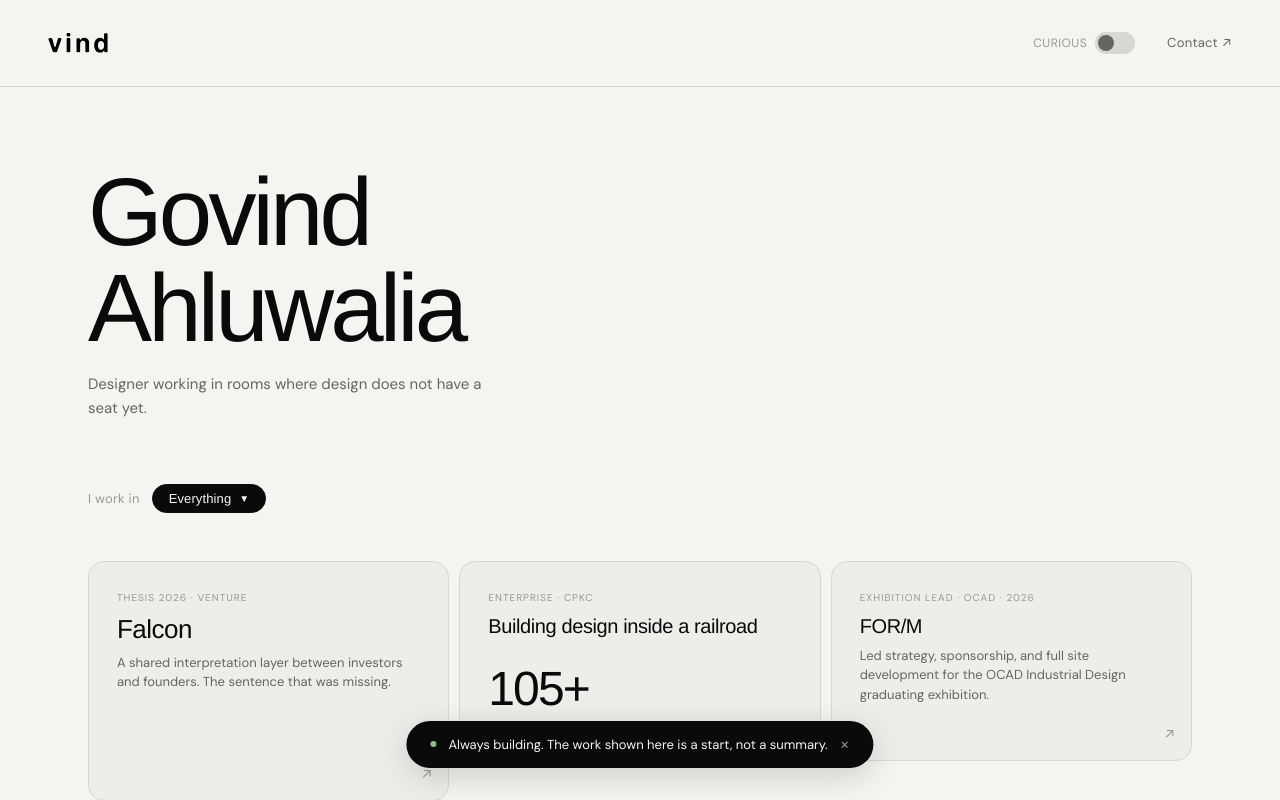
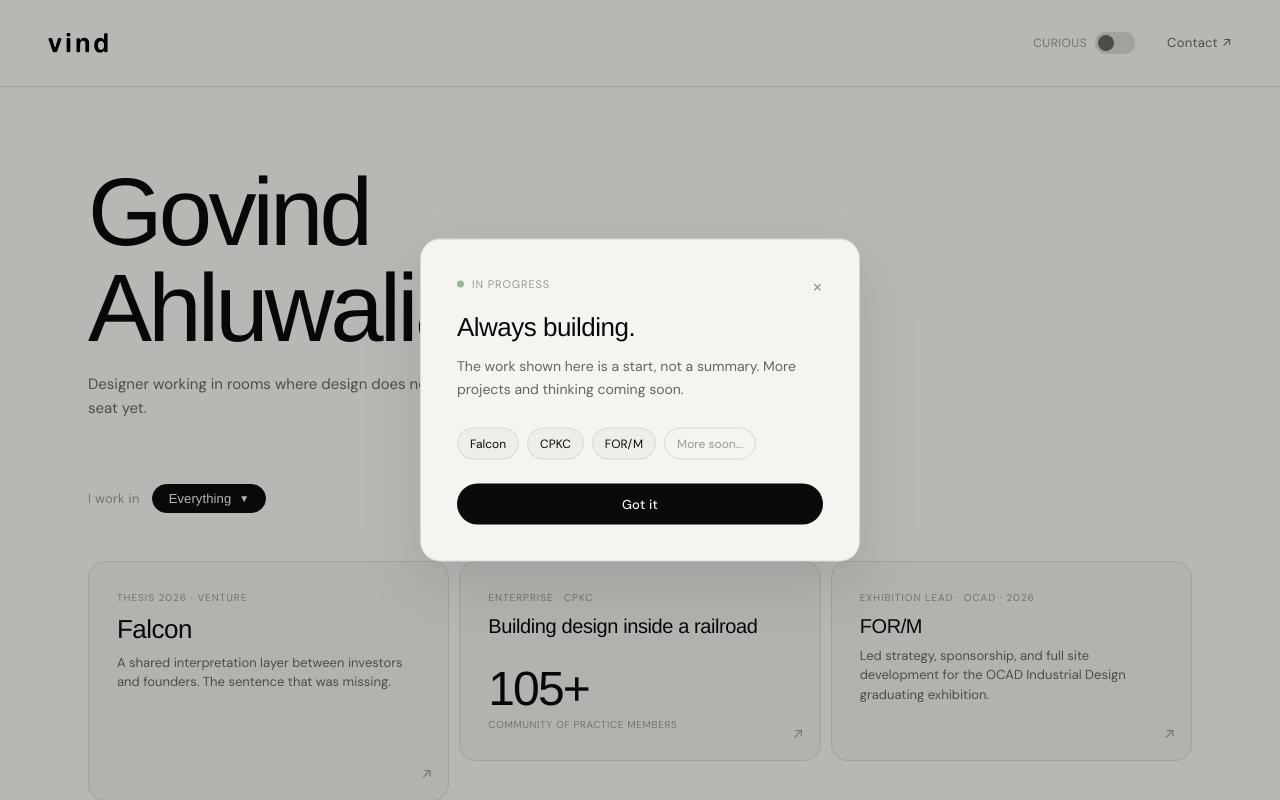
Before and after one commit to vindsingh/govind-portfolio, a Next.js app: page / in a window 1280 px wide. Shown: the top 800 px of the page. Built offline with nearby package versions, Linux system fonts and the light colour scheme.

Commit message:
wip as centered dialog

```diff
--- a/components/WorkInProgress.tsx
+++ b/components/WorkInProgress.tsx
@@ -8,7 +8,7 @@ export function WorkInProgress() {
   useEffect(() => {
     const dismissed = sessionStorage.getItem('wip-dismissed')
     if (!dismissed) {
-      setTimeout(() => setVisible(true), 800)
+      setTimeout(() => setVisible(true), 600)
     }
   }, [])
 
@@ -26,65 +26,148 @@ export function WorkInProgress() {
         style={{
           position: 'fixed',
           inset: 0,
+          background: 'rgba(0,0,0,0.25)',
           zIndex: 998,
-          background: 'transparent',
+          animation: 'fadeIn 0.2s ease',
         }}
       />
       <div style={{
         position: 'fixed',
-        bottom: '32px',
+        top: '50%',
         left: '50%',
-        transform: 'translateX(-50%)',
+        transform: 'translate(-50%, -50%)',
         zIndex: 999,
-        background: 'var(--text-primary)',
-        color: 'var(--bg)',
-        borderRadius: '100px',
-        padding: '14px 24px',
+        background: 'var(--bg)',
+        border: '0.5px solid var(--border)',
+        borderRadius: '20px',
+        padding: '36px',
+        width: 'min(440px, calc(100vw - 48px))',
+        boxShadow: '0 24px 64px rgba(0,0,0,0.10)',
+        animation: 'dialogIn 0.25s ease',
+      }}>
+
+        <div style={{
+          display: 'flex',
+          justifyContent: 'space-between',
+          alignItems: 'flex-start',
+          marginBottom: '16px',
+        }}>
+          <div style={{
             display: 'flex',
             alignItems: 'center',
-        gap: '12px',
-        fontSize: '13px',
-        fontFamily: 'var(--font-body)',
-        whiteSpace: 'nowrap',
-        maxWidth: 'calc(100vw - 48px)',
-        boxShadow: '0 8px 32px rgba(0,0,0,0.16)',
-        animation: 'slideUp 0.3s ease',
+            gap: '8px',
           }}>
             <span style={{
-          width: '6px',
-          height: '6px',
+              width: '7px',
+              height: '7px',
               borderRadius: '50%',
               background: '#8fbc8f',
               display: 'inline-block',
               flexShrink: 0,
             }} />
             <span style={{
-          overflow: 'hidden',
-          textOverflow: 'ellipsis',
+              fontSize: '11px',
+              letterSpacing: '0.08em',
+              textTransform: 'uppercase',
+              color: 'var(--text-muted)',
+              fontFamily: 'var(--font-body)',
             }}>
-          Always building. The work shown here is a start, not a summary.
+              In progress
             </span>
+          </div>
           <button
             onClick={dismiss}
             style={{
-            color: '#888',
-            fontSize: '18px',
-            lineHeight: 1,
-            cursor: 'pointer',
+              color: 'var(--text-muted)',
+              fontSize: '20px',
               background: 'none',
               border: 'none',
+              cursor: 'pointer',
+              lineHeight: 1,
               padding: '0',
-            flexShrink: 0,
               fontFamily: 'var(--font-body)',
             }}
           >
             ×
           </button>
         </div>
+
+        <h2 style={{
+          fontFamily: 'var(--font-display)',
+          fontSize: 'clamp(20px, 4vw, 26px)',
+          fontWeight: '500',
+          letterSpacing: '-0.02em',
+          lineHeight: '1.2',
+          color: 'var(--text-primary)',
+          marginBottom: '12px',
+        }}>
+          Always building.
+        </h2>
+
+        <p style={{
+          fontSize: '14px',
+          color: 'var(--text-secondary)',
+          lineHeight: '1.6',
+          fontFamily: 'var(--font-body)',
+          marginBottom: '28px',
+        }}>
+          The work shown here is a start, not a summary.
+          More projects and thinking coming soon.
+        </p>
+
+        <div style={{
+          display: 'flex',
+          gap: '8px',
+          flexWrap: 'wrap',
+        }}>
+          {['Falcon', 'CPKC', 'FOR/M', 'More soon...'].map((item, i) => (
+            <span
+              key={item}
+              style={{
+                padding: '6px 12px',
+                borderRadius: '100px',
+                border: '0.5px solid var(--border)',
+                fontSize: '12px',
+                color: i === 3 ? 'var(--text-muted)' : 'var(--text-primary)',
+                fontFamily: 'var(--font-body)',
+                background: i === 3 ? 'transparent' : 'var(--bg-card)',
+              }}
+            >
+              {item}
+            </span>
+          ))}
+        </div>
+
+        <button
+          onClick={dismiss}
+          style={{
+            marginTop: '24px',
+            width: '100%',
+            padding: '12px',
+            background: 'var(--text-primary)',
+            color: 'var(--bg)',
+            border: 'none',
+            borderRadius: '100px',
+            fontSize: '13px',
+            fontFamily: 'var(--font-body)',
+            fontWeight: '500',
+            cursor: 'pointer',
+            letterSpacing: '0.02em',
+          }}
+        >
+          Got it
+        </button>
+
+      </div>
+
       <style>{`
-        @keyframes slideUp {
-          from { opacity: 0; transform: translateX(-50%) translateY(12px); }
-          to { opacity: 1; transform: translateX(-50%) translateY(0); }
+        @keyframes fadeIn {
+          from { opacity: 0; }
+          to { opacity: 1; }
+        }
+        @keyframes dialogIn {
+          from { opacity: 0; transform: translate(-50%, -48%); }
+          to { opacity: 1; transform: translate(-50%, -50%); }
         }
       `}</style>
     </>
```
Lines whose indentation alone changed are shown as unchanged.
